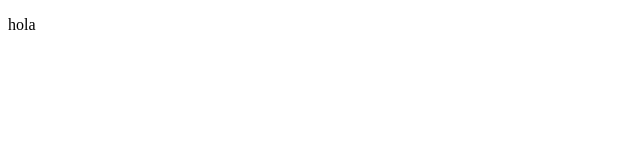
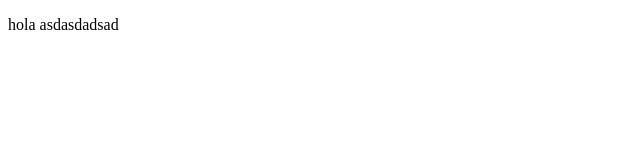
Before and after one commit to pitel86/ejemplo, a plain HTML site: page index.html in a window 1280 px wide. Shown: the whole page, without its empty margins (0-640 px from the left). Drawn offline with Linux system fonts and the light colour scheme.

Commit message:
new commit

```diff
--- a/index.html
+++ b/index.html
@@ -7,6 +7,6 @@
     <title>Document</title>
 </head>
 <body>
-    <p>hola</p>
+    <p>hola asdasdadsad</p>
 </body>
 </html>
```
